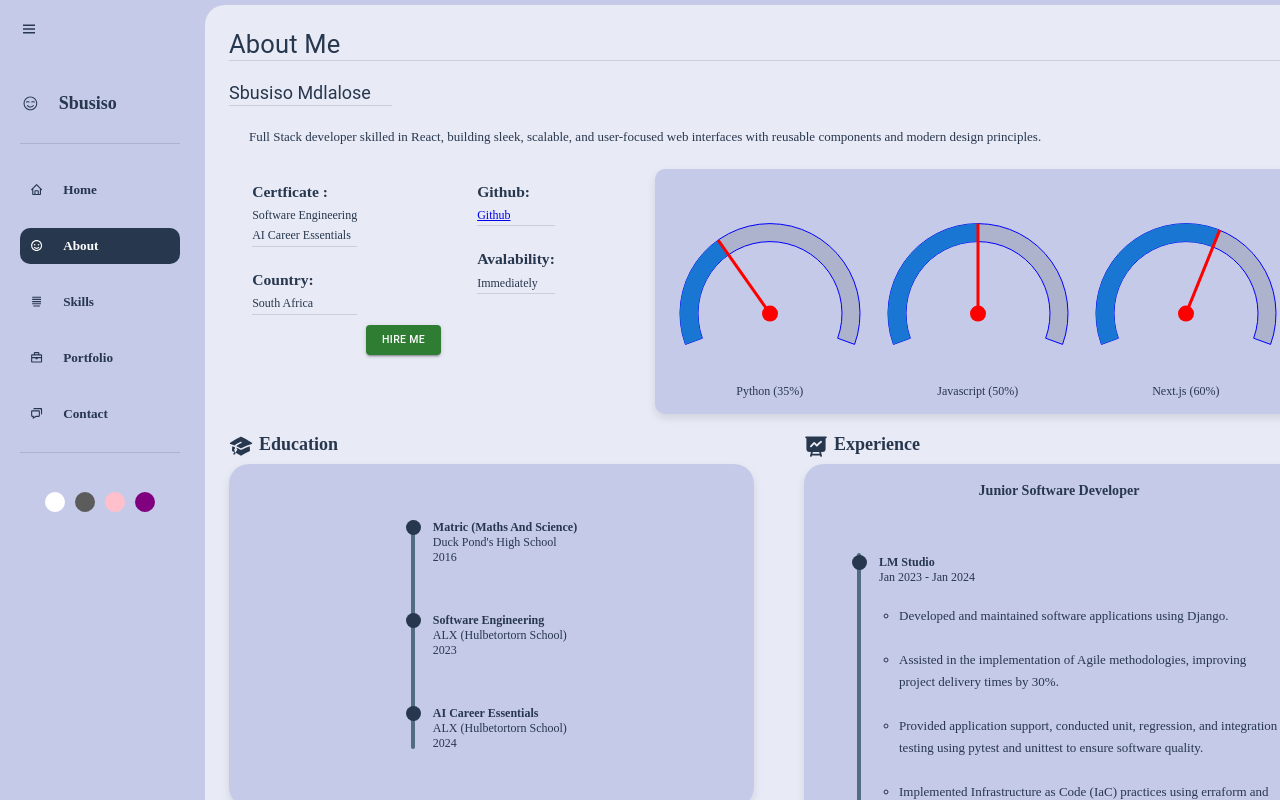
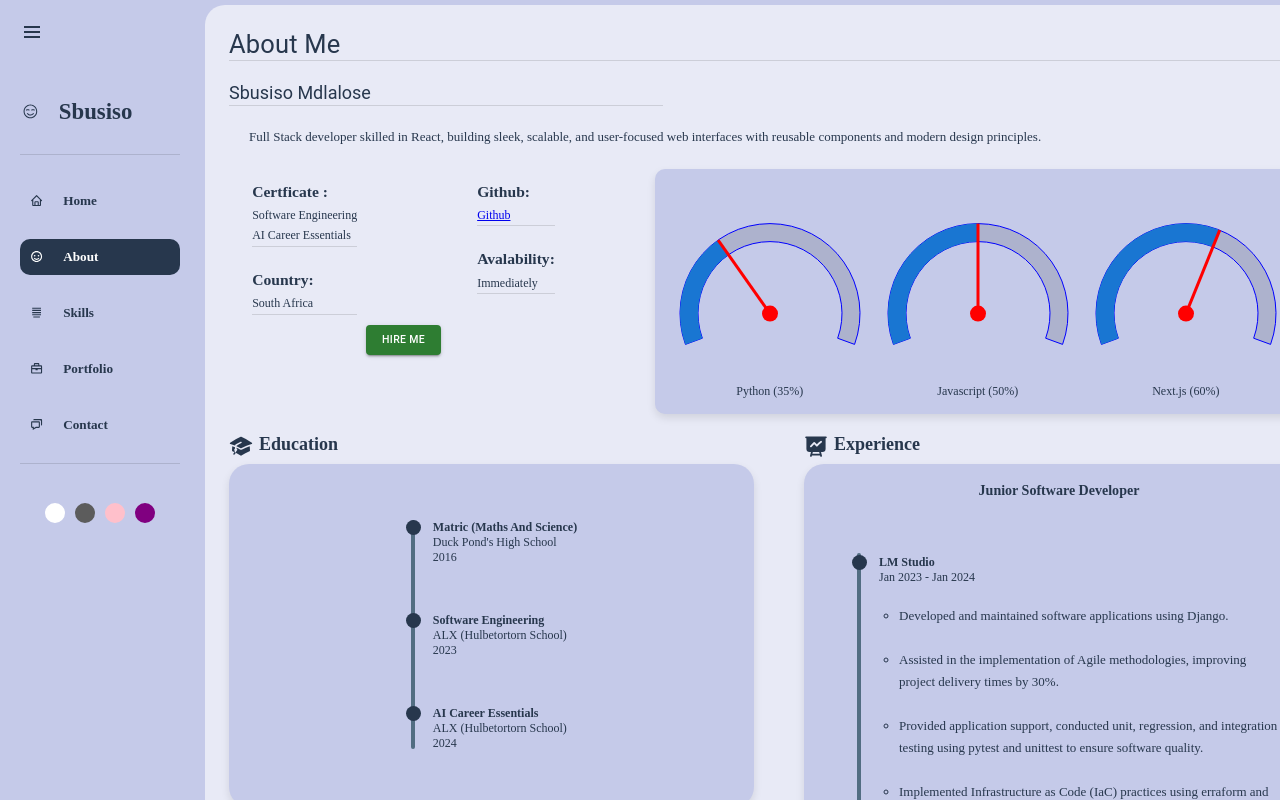
Before and after one commit to Mdlalose4life/Portfolio, a React (Vite) app in the folder frontend/: page /about in a window 1280 px wide. Shown: the top 800 px of the page. Built offline with nearby package versions, Linux system fonts and the light colour scheme.

Commit message:
Font sizes on Icons

```diff
--- a/frontend/src/components/Sidebar.jsx
+++ b/frontend/src/components/Sidebar.jsx
@@ -52,7 +52,7 @@ const Sidebar = () => {
       </button>
       <div className='logo'>
         <LiaSmileBeamSolid className='icon-logo' />
-        {isExpanded && <h2>Sbusiso</h2>}
+        {isExpanded && <h2 className='Name'>Sbusiso</h2>}
       </div>
       <Divider/>
       <div className='menu--list'>
--- a/frontend/src/styles/About.css
+++ b/frontend/src/styles/About.css
@@ -31,7 +31,7 @@
 }
 
 .about--me--card > hr {
-  width: 15%;
+  width: 40%;
 }
 
 .info--Controller {
--- a/frontend/src/styles/sidebar.css
+++ b/frontend/src/styles/sidebar.css
@@ -47,6 +47,15 @@
     margin-bottom: 20px;
 }
 
+.Name{
+    font-size: 1.9rem;
+    font-weight: 600;
+}
+
+.Menu--Button{
+    font-size: 2.0rem;
+}
+
 .logo {
     text-align: center;
     padding: 2px;
@@ -58,6 +67,10 @@
 
 .logo .icon-logo {
     font-size: 1.4rem;
+
+    @media (max-width: 769px) {
+        font-size: 1.8rem;
+   }
 }
 
 .menu--list {
@@ -77,6 +90,10 @@
     border-radius: 10px;
     transition: background 0.3s ease-in-out, color 0.3s ease-in-out;
     color: var(--icons-cl);
+
+    @media (max-width: 769px) {
+         font-size: 1.8rem;
+    }
 }
 
 .menu--list .item:hover {
```
